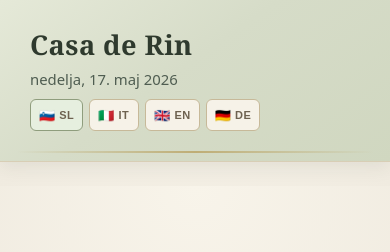
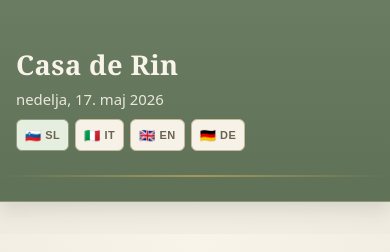
Before and after one commit to bleakvision-oss/casaderin, a website: page public/menu.html in a window 390 px wide. Drawn offline with Linux system fonts and the light colour scheme; no server answers.

Commit message:
Refine header olive palette and fix mobile overflow

```diff
--- a/public/styles.css
+++ b/public/styles.css
@@ -1,21 +1,23 @@
-:root{--color-bg:#f0ebe0;--color-header:#d6dcc8;--color-header-text:#2f3a2e;--color-card:#fffaf0;--color-border:#d8c99e;--color-gold:#b9a15f;--color-text:#1a1610;--color-muted:#6e6250;--color-olive:#6f7f5f;--color-sage:#8f9d7d;--color-deep-green:#2f3a2e;--color-warm-paper:#f4efe3;--font-serif:Georgia,"Times New Roman",serif;--font-sans:system-ui,-apple-system,BlinkMacSystemFont,"Segoe UI",sans-serif}
-*{box-sizing:border-box}
+:root{--color-bg:#f0ebe0;--color-header:#5f7156;--color-header-dark:#4f6048;--color-header-text:#f8f4ea;--color-card:#fffaf0;--color-border:#d8c99e;--color-gold:#b9a15f;--color-text:#1a1610;--color-muted:#6e6250;--color-olive:#6f7f5f;--color-sage:#8f9d7d;--color-deep-green:#2f3a2e;--color-warm-paper:#f4efe3;--color-paper:#f4efe3;--font-serif:Georgia,"Times New Roman",serif;--font-sans:system-ui,-apple-system,BlinkMacSystemFont,"Segoe UI",sans-serif}
+*,*::before,*::after{box-sizing:border-box}
+html,body{width:100%;max-width:100%;overflow-x:hidden}
 body{font-family:var(--font-sans);background:radial-gradient(circle at top,#f8f4ea,var(--color-bg));color:var(--color-text);margin:0;line-height:1.55}
-.menu-header{background:linear-gradient(145deg,#e5e9d8 0%,var(--color-header) 45%,#d0d7c0 100%);padding:12px 16px 8px;position:sticky;top:0;border-bottom:1px solid #d8ceb5;z-index:10;width:100%;max-width:100%;left:0;right:0;box-shadow:0 6px 16px rgba(47,58,46,.08)}
+.menu-header,.header{background:linear-gradient(180deg,#6a7c61 0%,#5f7156 100%);padding:28px 0 24px;position:sticky;top:0;border-bottom:1px solid rgba(214,199,155,.35);z-index:10;width:100%;max-width:100%;left:0;right:0;box-shadow:0 8px 18px rgba(47,58,46,.14)}
 .gold-bar{height:2px;max-width:860px;margin:8px auto 0;background:linear-gradient(90deg,transparent,var(--color-gold),transparent);opacity:.78}
-.wrap{max-width:860px;margin:0 auto;padding:16px 20px}
+.wrap,main,.body,.menu-root,header,.visitor-card,.menu-card,.info-card{max-width:100%}
+.wrap{width:100%;max-width:860px;margin:0 auto;padding:16px 20px}
 .brand{font-size:2rem;color:var(--color-header-text);font-weight:700;letter-spacing:.4px;font-family:var(--font-serif)}
-#today{font-size:.93rem;margin-top:2px;color:#4f5d51}
+#today{font-size:.93rem;margin-top:2px;color:rgba(248,244,234,.9)}
 .lang{display:flex;gap:6px;flex-wrap:wrap;justify-content:flex-end}
 .lang button,.btn{border:1px solid #c7b999;border-radius:6px;padding:6px 9px;background:#f6f2e8;cursor:pointer;color:var(--color-text);transition:all .15s ease}
-.lang button{display:flex;align-items:center;gap:4px;min-width:54px;min-height:32px;font-weight:600;line-height:1}
+.lang button{display:flex;align-items:center;gap:4px;min-height:32px;font-weight:600;line-height:1}
 .lang button .flag{font-size:13px}.lang button .code{font-size:11px;letter-spacing:.5px;color:var(--color-muted)}
 .lang button:hover{background:#efe8d8;border-color:#bfae89}
 .lang .active{background:#e6efdf;border-color:var(--color-sage);color:#2d3a2b}
 .grid{display:grid;gap:14px}
 .updated{margin:0;font-size:.85rem;color:var(--color-muted);text-align:right;font-style:italic}
 .hero-intro{display:grid;gap:10px}
-.visitor-card{background:linear-gradient(165deg,#fffdf6,var(--color-card) 62%,#f8f2e4);border:1px solid var(--color-border);border-radius:12px;padding:18px 18px 16px;max-width:640px;box-shadow:0 10px 28px rgba(47,58,46,.10)}
+.visitor-card{background:linear-gradient(165deg,#fffdf6,var(--color-card) 62%,#f8f2e4);border:1px solid var(--color-border);border-radius:12px;padding:18px 18px 16px;width:100%;max-width:640px;box-shadow:0 10px 28px rgba(47,58,46,.10);overflow-wrap:anywhere}
 .visitor-card h3{margin:.1rem 0 .8rem;color:var(--color-deep-green);font-size:1.08rem;font-family:var(--font-serif);font-weight:700;letter-spacing:.2px}
 .visitor-grid{display:grid;gap:8px}
 .info-row{display:grid;grid-template-columns:22px minmax(90px,auto) 1fr;gap:10px;align-items:start;padding:6px 4px;text-decoration:none;color:inherit;border-radius:8px;transition:background .18s ease}
@@ -54,5 +56,9 @@ input,textarea,select{width:100%;padding:8px;border:1px solid #d7ccc0;border-rad
 .savebar{position:sticky;bottom:0;background:#fff;padding:10px;border-top:1px solid #eadfd2;display:flex;gap:10px;align-items:center;z-index:4}.savebar .btn{padding:14px 18px;font-size:16px}.admin-toolbar{display:flex;justify-content:flex-end;margin-bottom:10px}
 .quick-status .btn{padding:12px 14px;min-height:46px;font-weight:700}.status.active{background:var(--color-olive);color:#fff}details>summary{cursor:pointer;list-style:none}.status.ok{border-color:#6fa67e;background:#eff8f1}.status.warn{border-color:#ceb45a;background:#fdf6de}.status.bad{border-color:#bb6a6a;background:#fceeee}.status.muted{border-color:#a2a2a2;background:#f3f3f3}.status.ok.active{background:#4e8662;color:#fff}.status.warn.active{background:#c7b670;color:#263227}.status.bad.active{background:#a75a5a;color:#fff}.status.muted.active{background:#7d857f;color:#fff}.pill-wrap{display:flex;gap:6px;flex-wrap:wrap}.pill{border:1px solid #d7ccc0;border-radius:999px;padding:8px 10px;background:#fff}.pill.active{background:#edf4ed;border-color:#6b8d73}.sold-dim{opacity:.62}.drink-group{margin-bottom:14px;padding-bottom:8px;border-bottom:1px dashed #d8d0bd}.drink-group:last-child{border-bottom:0;padding-bottom:0;margin-bottom:2px}
 .analytics-grid{display:grid;gap:6px;font-size:.95rem;color:#4b4336}
-@media(max-width:760px){body{overflow-x:hidden}.menu-header{position:static;width:100%;max-width:100%;left:auto;right:auto}.wrap{padding:12px 14px}.brand{font-size:1.7rem}.grid{gap:11px}.item{padding:12px}.item.has-image{grid-template-columns:1fr}.lang button{min-width:50px;padding:6px 8px}.item-head{flex-direction:column;gap:4px}.badge{font-size:11px;padding:4px 10px}.price{font-size:.97rem;text-align:left}.card h3::before,.card h3::after{max-width:84px}.visitor-card{padding:14px}.info-row{grid-template-columns:20px 86px 1fr;gap:8px}.maps-btn{padding:10px 12px}}
+@media(max-width:760px){.menu-header,.header{position:static;width:100%;max-width:100%;left:auto;right:auto}.header-inner{width:100%;max-width:100%;padding-left:20px;padding-right:20px}.body,main,.wrap{width:100%;max-width:100%;padding-left:16px;padding-right:16px}.brand{font-size:1.7rem}.grid{gap:11px}.item{padding:12px}.item.has-image{grid-template-columns:1fr}.lang{justify-content:center}.lang button{padding:6px 8px;min-width:0;flex:1 1 auto}.item-head{flex-direction:column;gap:4px}.badge{font-size:11px;padding:4px 10px}.price,.item-price{font-size:.97rem;text-align:left;align-self:flex-start;white-space:normal}.card h3::before,.card h3::after{max-width:84px}.visitor-card,.menu-card{width:100%;max-width:100%;padding:14px;overflow:hidden}.info-row{grid-template-columns:20px 86px minmax(0,1fr);gap:8px}.maps-btn{width:100%;max-width:100%;padding:10px 12px;white-space:normal;text-align:center}.section-header{width:100%;max-width:100%;overflow:hidden}.section-title{text-align:center;font-size:clamp(1.6rem,8vw,2.2rem)}.item-row{display:flex;flex-direction:column;gap:8px}.item h4,.item-desc,.info-row .value{overflow-wrap:anywhere;word-break:normal}.item-image,.item-image-wrap{max-width:100%}.hero-intro img{max-width:100%;height:auto;object-fit:contain}}
 @media(max-width:760px){.row{grid-template-columns:1fr 1fr}.row label:last-child{grid-column:1/-1}.quick-status{display:grid;grid-template-columns:1fr 1fr;gap:8px;width:100%}.quick-status .btn{width:100%;font-size:.95rem;min-height:48px}.savebar{padding:12px;justify-content:space-between}.savebar .btn{flex:1}.admin-toolbar{position:sticky;top:0;background:#f8f4ea;padding:8px 0;z-index:5}}
+
+.item-row{display:flex;flex-direction:column;gap:8px}
+.item-price{align-self:flex-start}
+img{max-width:100%;height:auto}
```
